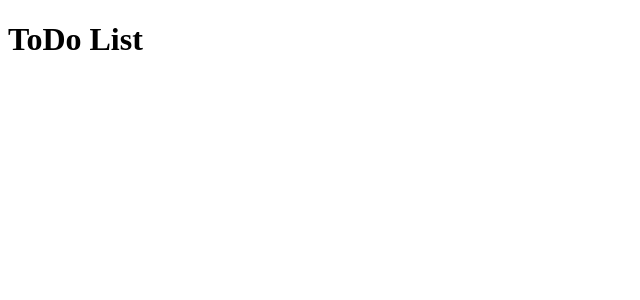
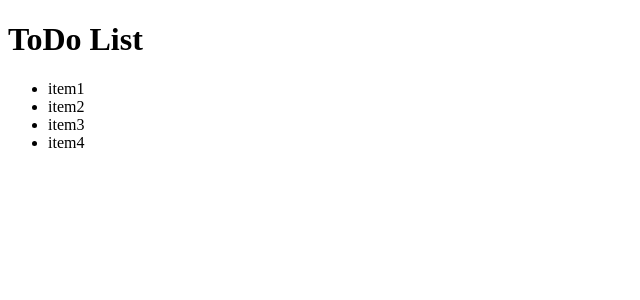
Before and after one commit to iqbal-arif/SimplifiedReactJS, a React (Vite) app in the folder demo/vite-project/myviteproject/: page / in a window 1280 px wide. Shown: the top 300 px of the page, without its empty margins (0-640 px from the left). Built offline with nearby package versions, Linux system fonts and the light colour scheme.

Commit message:
modified:   demo/vite-project/myviteproject/src/App.jsx modified:   demo/vite-project/myviteproject/src/TodoList.jsx

```diff
--- a/demo/vite-project/myviteproject/src/App.jsx
+++ b/demo/vite-project/myviteproject/src/App.jsx
@@ -1,3 +1,6 @@
+import React from "react";
+import { TodoList } from "./TodoList";
+
 function App() {
   /*
   Lesson 9: Thinking in components
@@ -26,6 +29,7 @@ function App() {
   return (
     <div>
       <h1>ToDo List</h1>
+      <TodoList />
     </div>
   );
 }
--- a/demo/vite-project/myviteproject/src/TodoList.jsx
+++ b/demo/vite-project/myviteproject/src/TodoList.jsx
@@ -1,4 +1,4 @@
-function TodoList() {
+export function TodoList() {
   return (
     <ul>
       <li>item1</li>
```
